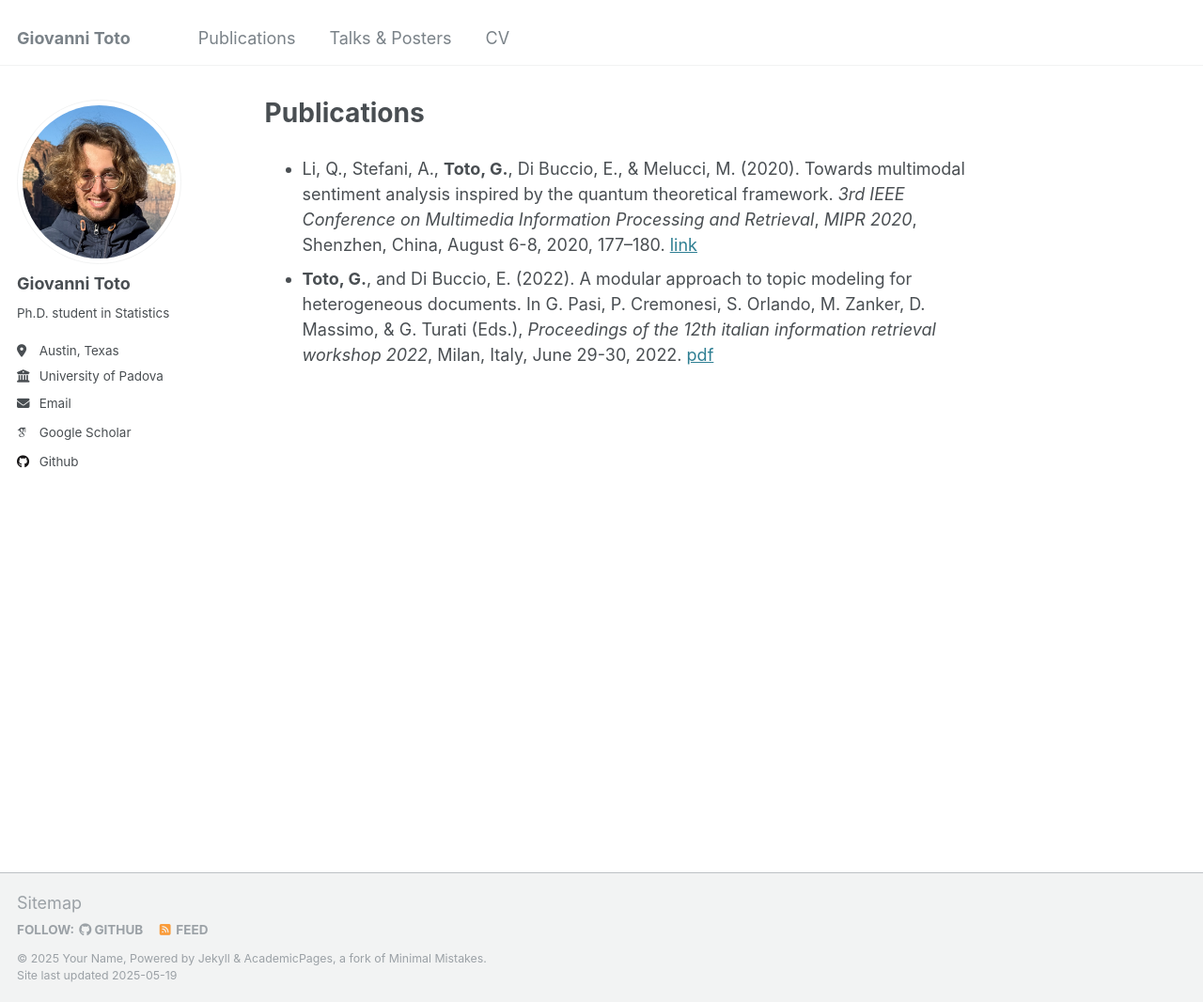
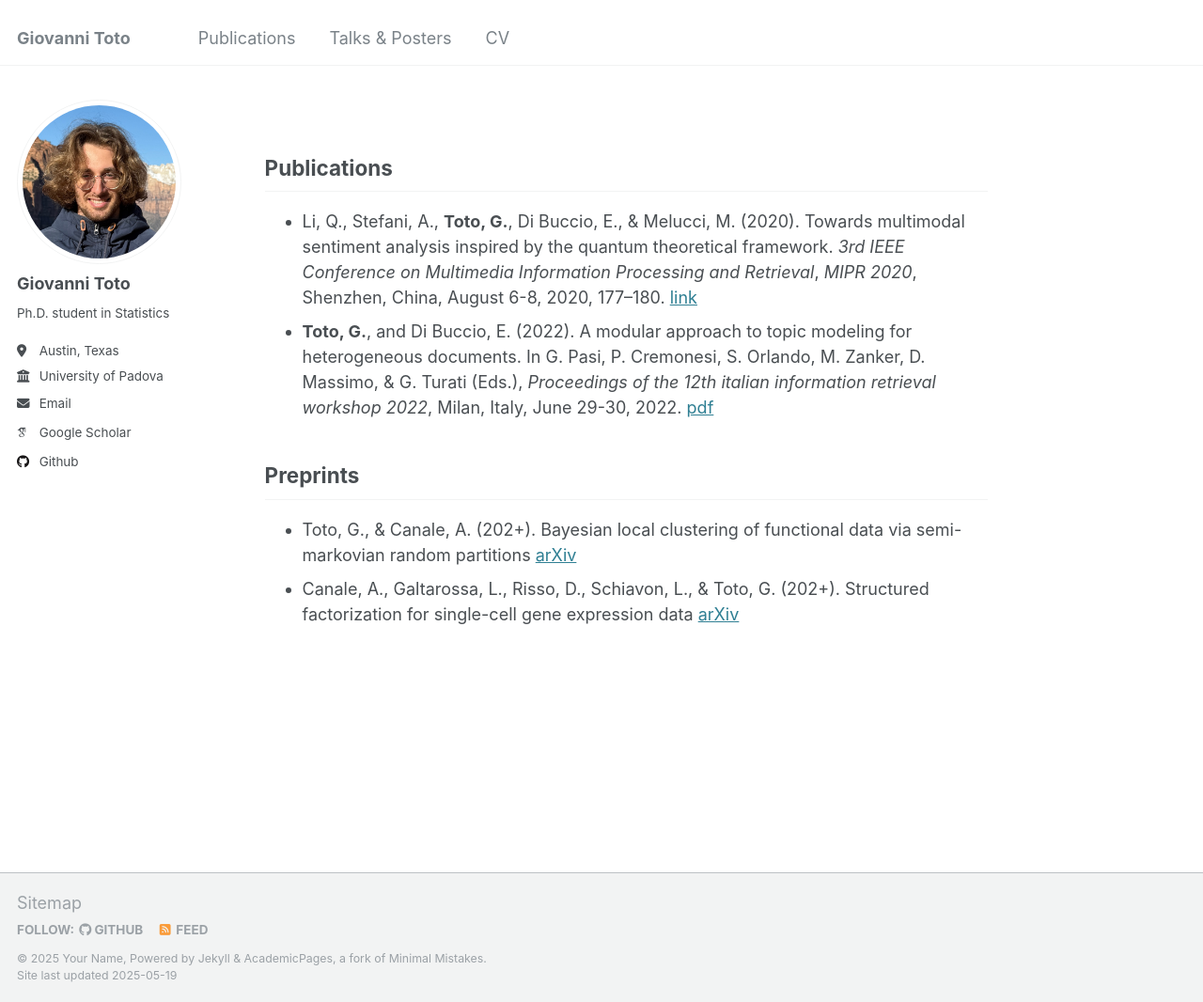
Before and after one commit to giovannitoto/giovannitoto.github.io, a Jekyll site: the page built from _pages/publications.md, in a window 1280 px wide and 1066 px high. Shown: the whole window at 94% size. Built offline with Jekyll 4.4.1, drawn with Linux system fonts in a browser that asks for light colours; some web fonts are replaced.

Commit message:
Update publications.md

```diff
--- a/_pages/publications.md
+++ b/_pages/publications.md
@@ -1,11 +1,18 @@
 ---
 permalink: /publications/
-title: "Publications"
+title: ""
 author_profile: true
 redirect_from:
   - "/publications.md"
   - "/publications.html"
 ---
 
+Publications
+------
 * Li, Q., Stefani, A., **Toto, G.**, Di Buccio, E., & Melucci, M. (2020). Towards multimodal sentiment analysis inspired by the quantum theoretical framework. *3rd IEEE Conference on Multimedia Information Processing and Retrieval*, *MIPR 2020*, Shenzhen, China, August 6-8, 2020, 177–180. [link](https://ieeexplore.ieee.org/abstract/document/9175513)
 * **Toto, G.**, and Di Buccio, E. (2022). A modular approach to topic modeling for heterogeneous documents. In G. Pasi, P. Cremonesi, S. Orlando, M. Zanker, D. Massimo, & G. Turati (Eds.), *Proceedings of the 12th italian information retrieval workshop 2022*, Milan, Italy, June 29-30, 2022. [pdf](https://ceur-ws.org/Vol-3177/paper1.pdf)
+
+Preprints
+------
+* Toto, G., & Canale, A. (202+). Bayesian local clustering of functional data via semi-markovian random partitions [arXiv](https://arxiv.org/abs/2503.08881)
+* Canale, A., Galtarossa, L., Risso, D., Schiavon, L., & Toto, G. (202+). Structured factorization for single-cell gene expression data [arXiv](https://arxiv.org/abs/2305.11669)
```
